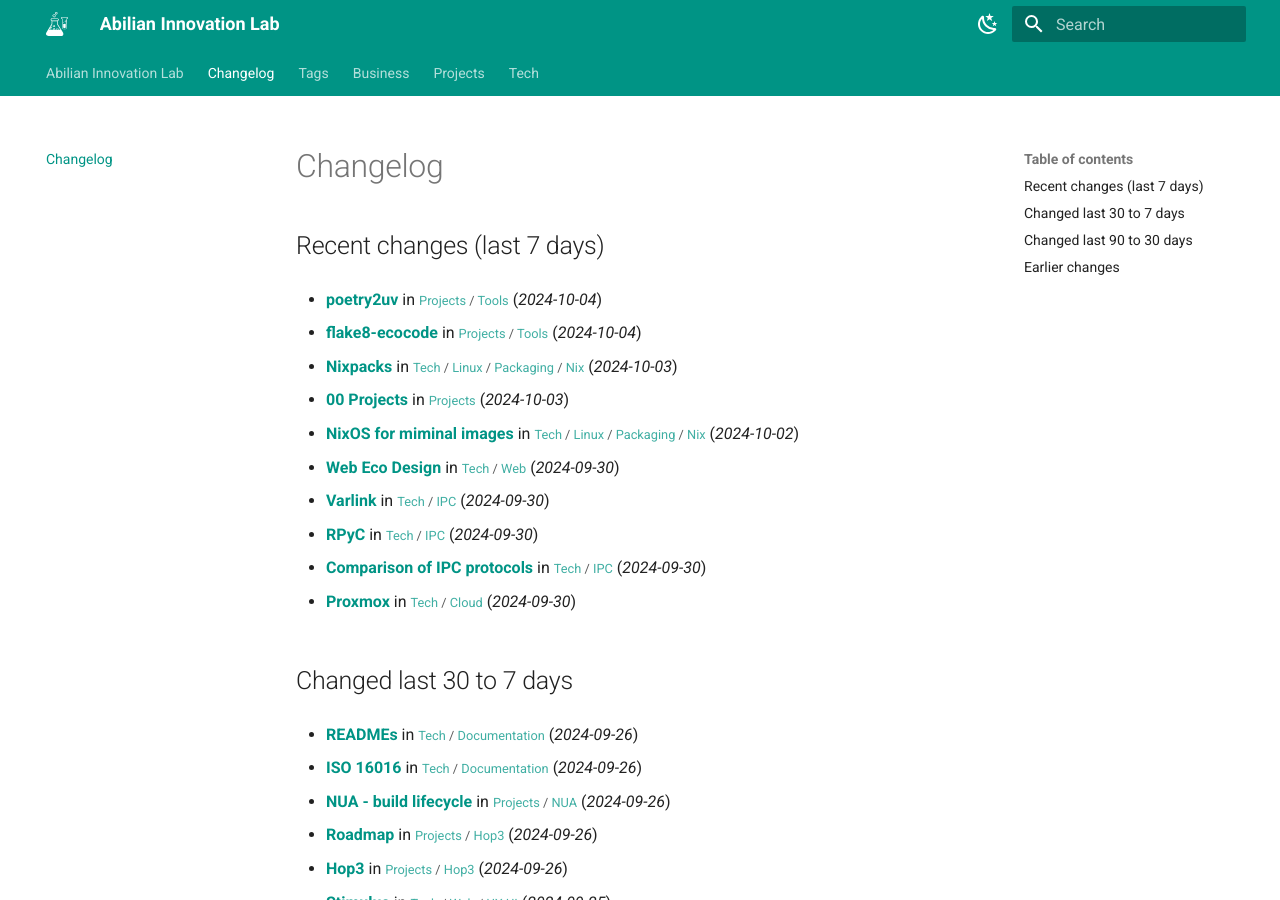
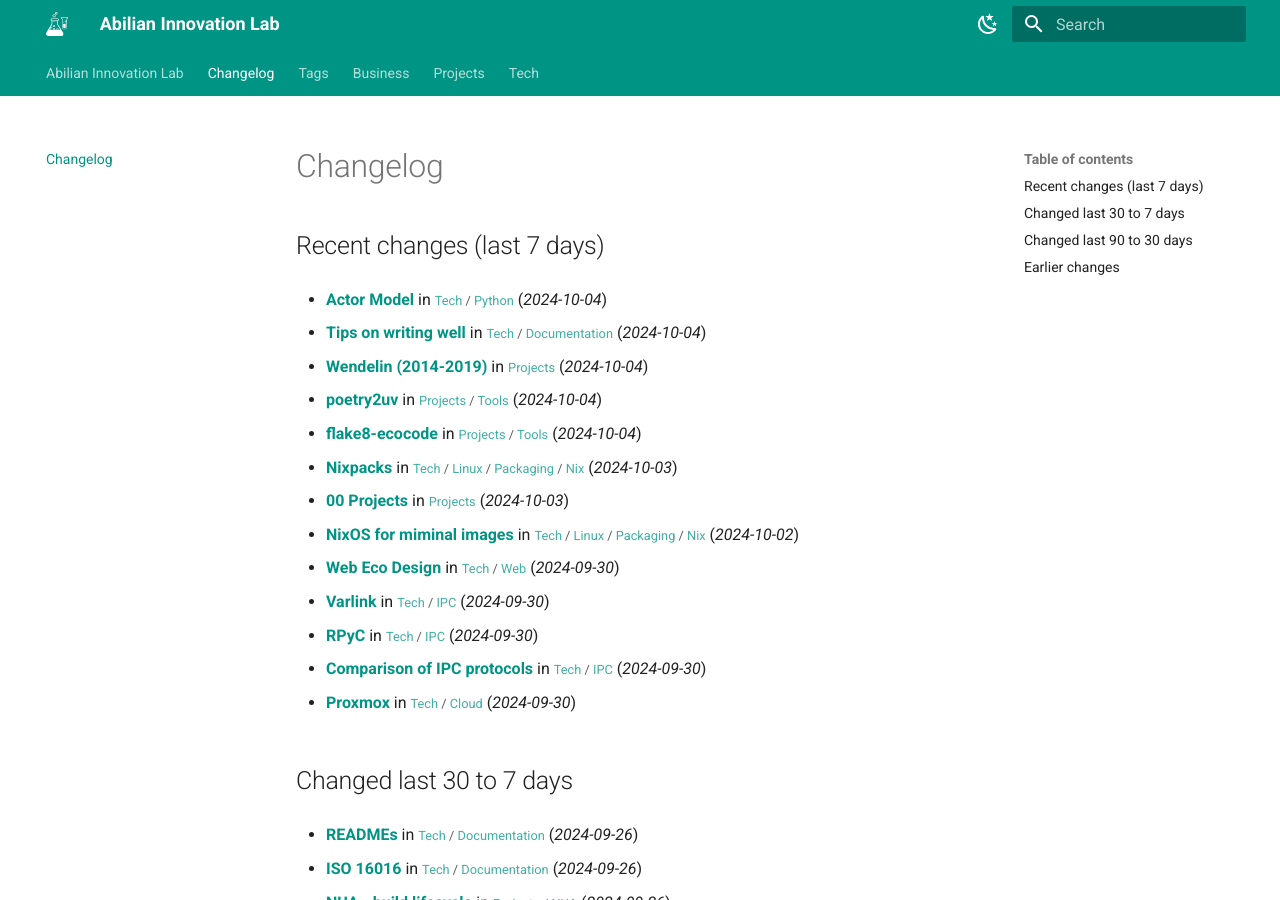
Before and after one commit to abilian/lab.abilian.com, an MkDocs documentation site: the page built from docs/changelog.md, in a window 1280 px wide and 900 px high. Built offline with MkDocs 1.6.1 and Material for MkDocs 9.7.7, drawn with Linux system fonts in a browser that asks for light colours; comment, search, counter and statistics services are not loaded; some of the changed text lies outside the part shown.

Commit message:
Update content

```diff
--- a/docs/changelog.md
+++ b/docs/changelog.md
@@ -1,6 +1,12 @@
 # Changelog
 
 ## Recent changes (last 7 days)
+
+- **[Actor Model](/Tech/Python/Actor Model/)** in <small>[Tech](/Tech/00 Technology/) / [Python](/Tech/Python/(Pretty) tables in Python/)</small> (*2024-10-04*)
+
+- **[Tips on writing well](/Tech/Documentation/Tips on writing well/)** in <small>[Tech](/Tech/00 Technology/) / [Documentation](/Tech/Documentation/Documentation/)</small> (*2024-10-04*)
+
+- **[Wendelin (2014-2019)](/Projects/Wendelin (2014-2019)/)** in <small>[Projects](/Projects/00 Projects/)</small> (*2024-10-04*)
 
 - **[poetry2uv](/Projects/Tools/poetry2uv/)** in <small>[Projects](/Projects/00 Projects/) / [Tools](/Projects/Tools/flake8-ecocode/)</small> (*2024-10-04*)
 
```
Also changed, not shown: other parts of docs/changelog.md (+0 -4 lines).
